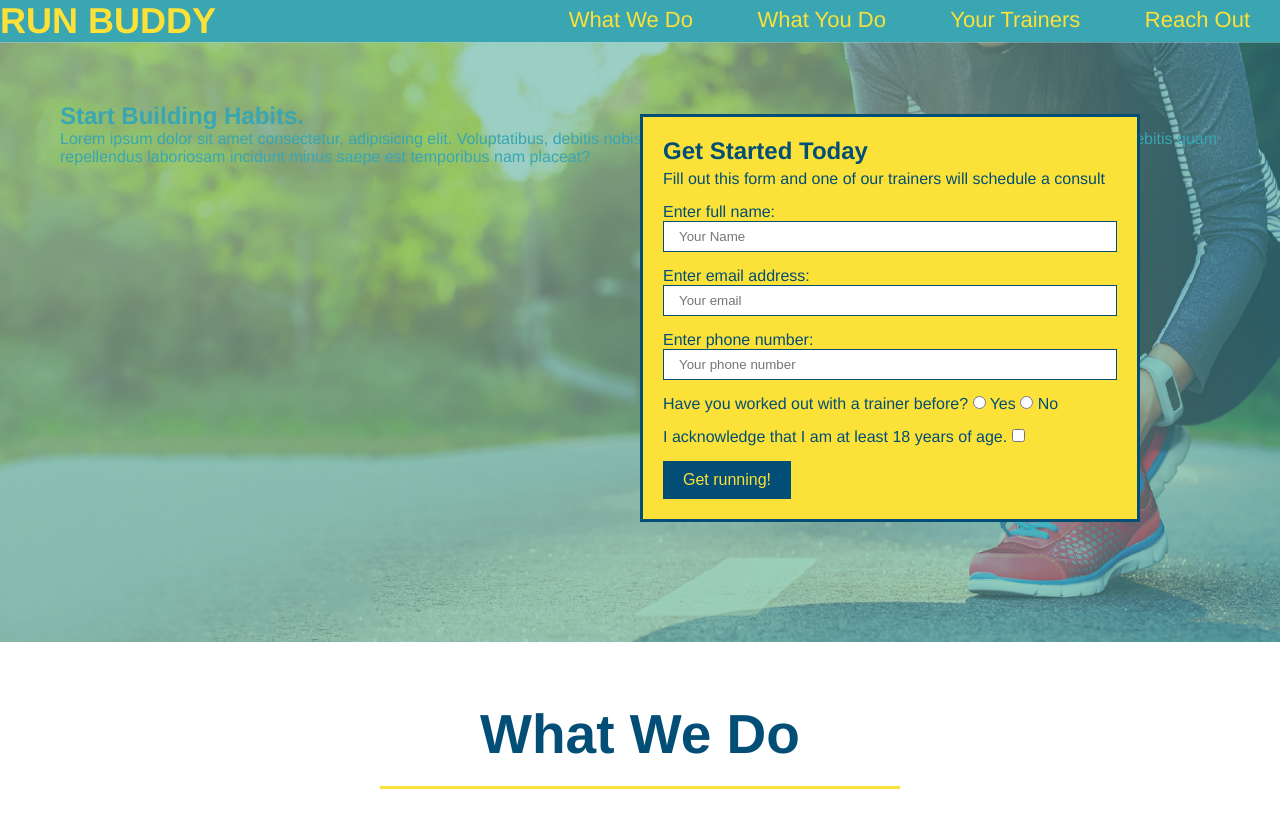
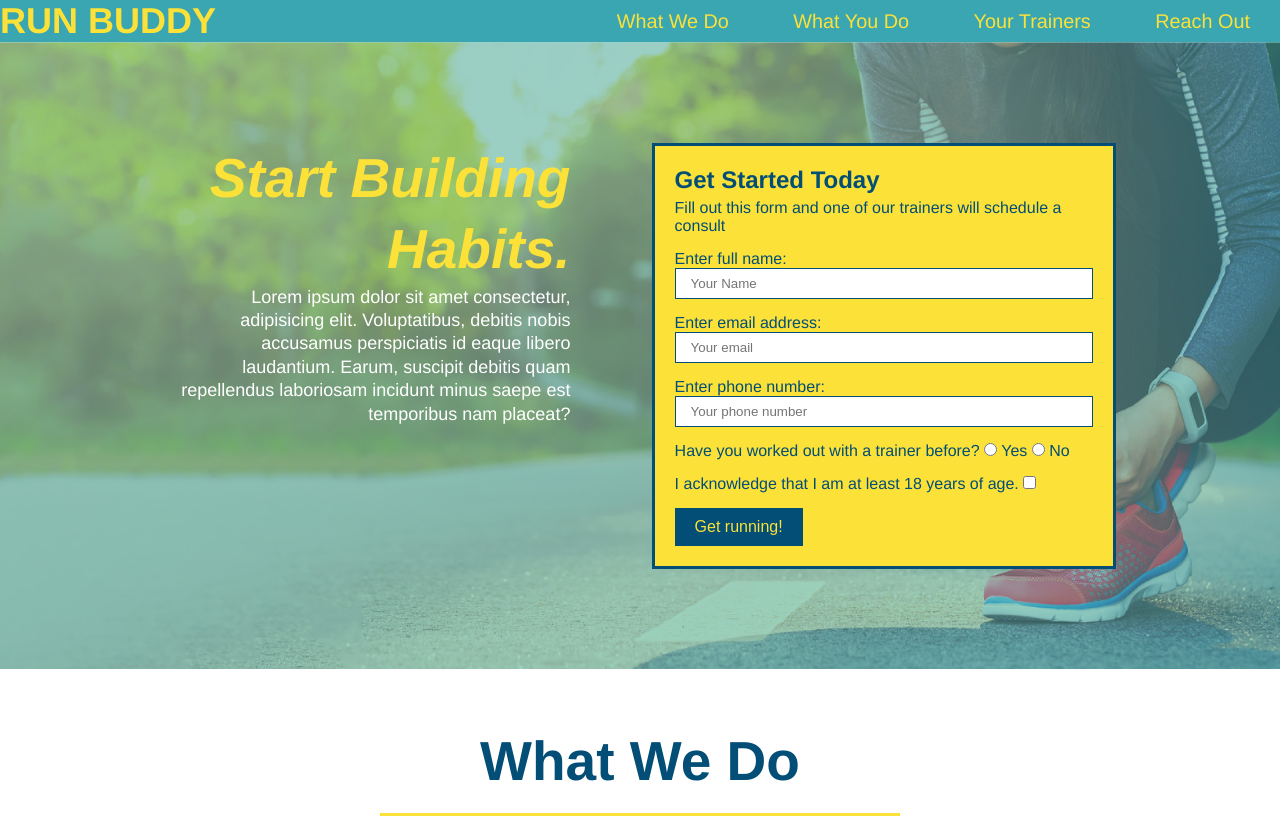
Before and after one commit to nicopetelo/run-buddy, a plain HTML site: page index.html in a window 1280 px wide. Shown: the top 819 px of the page. Drawn offline with Linux system fonts and the light colour scheme.

Commit message:
added flexbox to hero

```diff
--- a/assets/css/style.css
+++ b/assets/css/style.css
@@ -33,6 +33,11 @@ header a {
 
 header nav {
     margin: 7px 0;
+    display: flex;
+    flex-wrap: wrap;
+    justify-content: space-between;
+    align-items: center;
+    list-style: none;
 }
 
 header nav ul li {
@@ -42,7 +47,8 @@ header nav ul li {
 header nav ul li a {
     margin: 0 30px;
     font-weight: lighter;
-    font-size: 22px;
+    font-size: 1.55vw;
+
 }
 
 
@@ -52,17 +58,18 @@ footer {
     background: #fce138;
     width: 100%;
     padding: 40px 35px;
+    display: flex;
+    justify-content: space-between;
+    flex-wrap: wrap;
 }
 
 footer h2 {
-    display: inline;
     color: #024e76;
     font-size: 30px;
     margin: 0px;
 }
 
 footer div {
-    float: right;
     line-height: 1.5;
     text-align: right;
 }
@@ -79,23 +86,22 @@ section {
 /* hero */
 .hero {
     background-image: url(../images/hero-bg.jpg);
-    height: 600px;
     background-size: cover;
     background-position: center;
-    position: relative;
+    display: flex;
+    justify-content: center;
+    flex-wrap: wrap;
 }
 
 .hero-form {
     background-color: #fce138;
     padding: 20px;
-    width: 500px;
     color: #024e76;
     border-style: solid;
     border-width: 3px;
     border-color: #024e76;
-    position: absolute;
-    bottom: 120px;
-    right: 140px;
+    width: 40%;
+    margin: 3.5%;
 }
 
 .hero-form h3 {
@@ -118,6 +124,23 @@ section {
     padding: 10px 20px;
     font-size: 16px;
 }
+
+.hero-cta {
+    width: 35%;
+    text-align: right;
+    margin: 3.5%;
+    color: #fff;
+    font-size: 18px;
+    line-height: 1.3;
+}
+
+.hero-cta h2 {
+    font-style: italic;
+    font-size: 55px;
+    color: #fce138;
+}
+
+/* end hero */
 
 .form-input {
     border: 1px solid #024e76;
```
